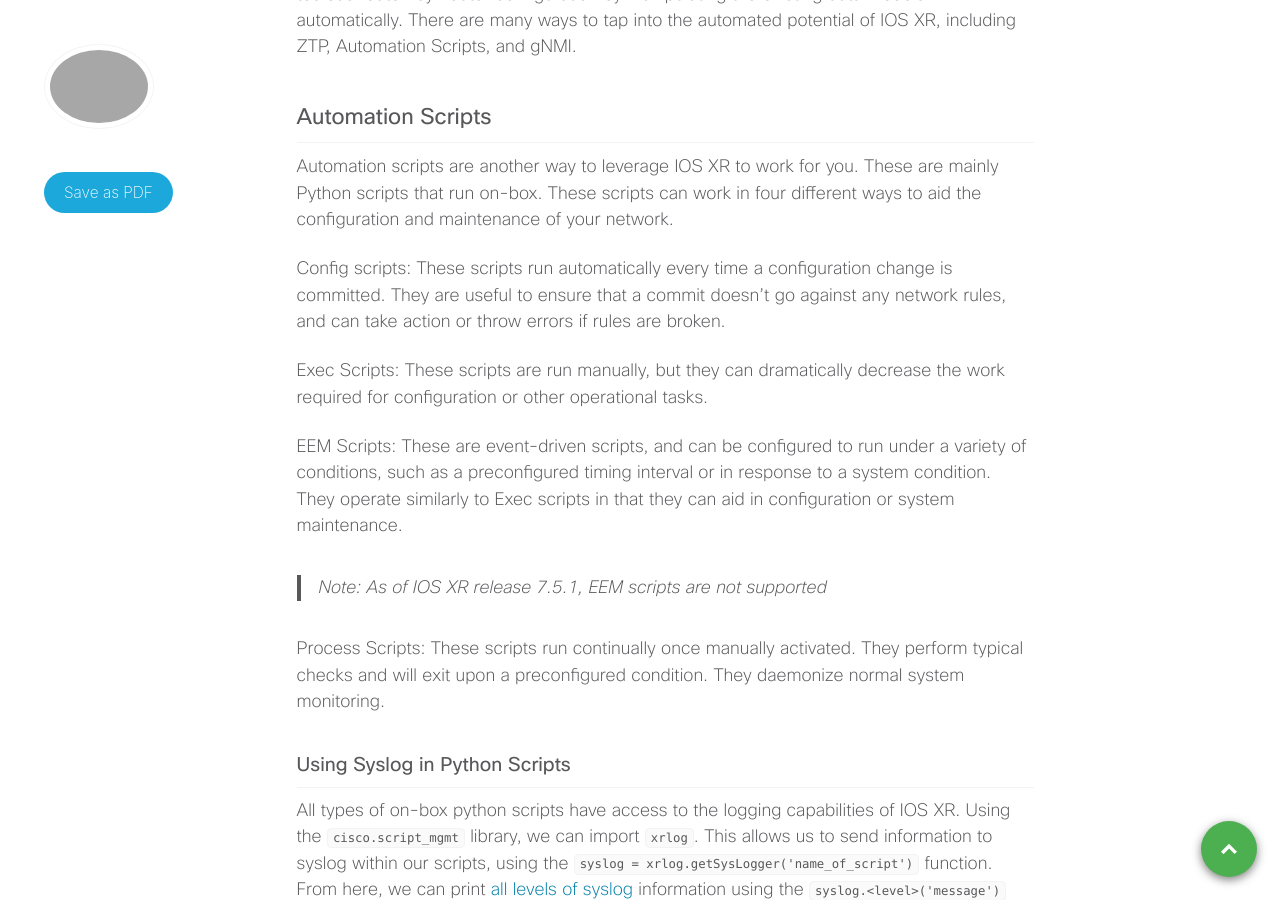
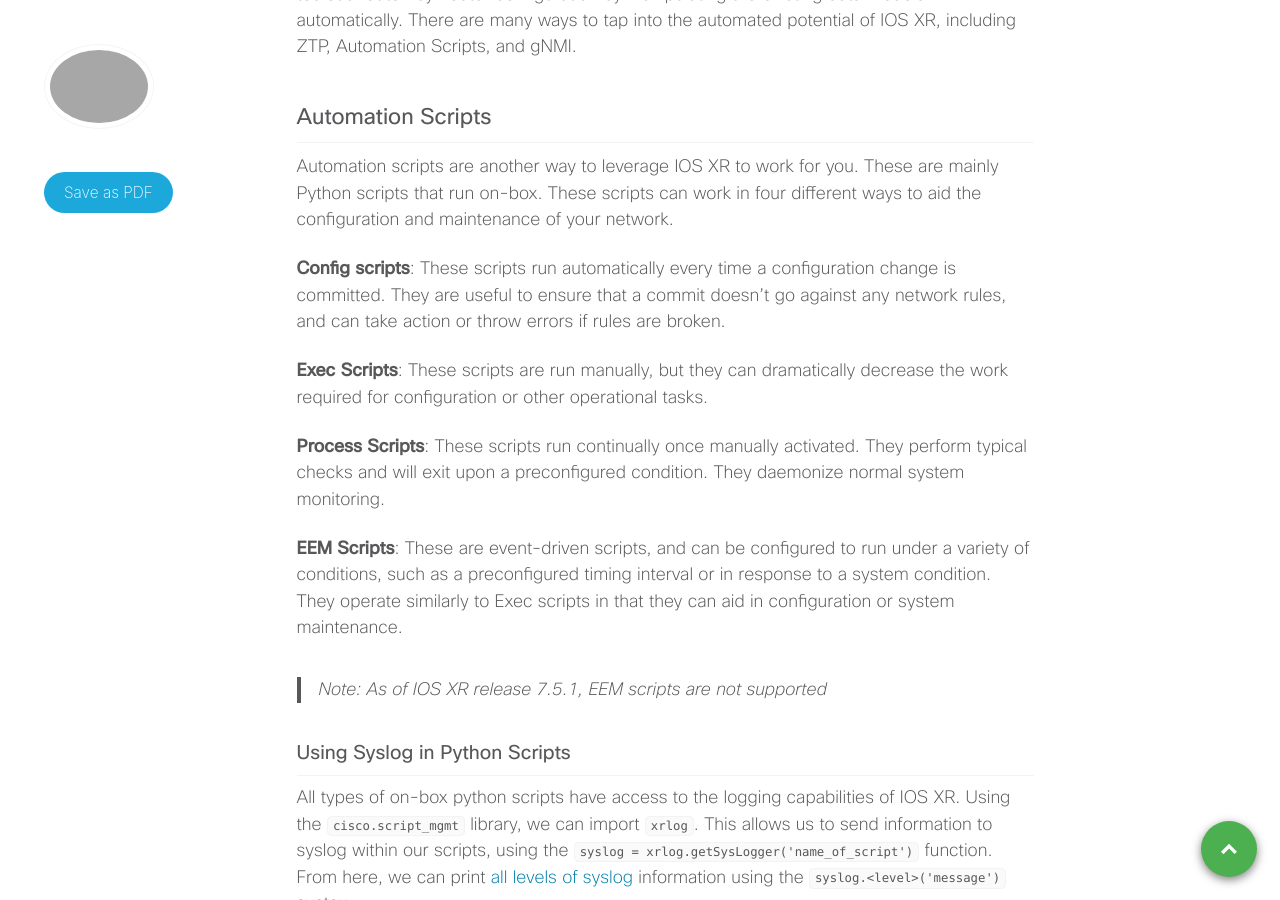
Before and after one commit to xrdocs/device-lifecycle, a Jekyll site: the page built from _blogs/2022-07-08-on-box-python-scripting.md, in a window 1280 px wide and 900 px high, scrolled down 424 px. Built offline with Jekyll 4.4.1, drawn with Linux system fonts in a browser that asks for light colours; comment, search, counter and statistics services are not loaded.

```diff
--- a/_blogs/2022-07-08-on-box-python-scripting.md
+++ b/_blogs/2022-07-08-on-box-python-scripting.md
@@ -15,15 +15,16 @@ Being a network engineer no longer requires poring over CLI commands for hours o
 ## Automation Scripts
 Automation scripts are another way to leverage IOS XR to work for you. These are mainly Python scripts that run on-box. These scripts can work in four different ways to aid the configuration and maintenance of your network.
 
-Config scripts: These scripts run automatically every time a configuration change is committed. They are useful to ensure that a commit doesn’t go against any network rules, and can take action or throw errors if rules are broken.
+**Config scripts**: These scripts run automatically every time a configuration change is committed. They are useful to ensure that a commit doesn’t go against any network rules, and can take action or throw errors if rules are broken.
 
-Exec Scripts: These scripts are run manually, but they can dramatically decrease the work required for configuration or other operational tasks.
+**Exec Scripts**: These scripts are run manually, but they can dramatically decrease the work required for configuration or other operational tasks.
 
-EEM Scripts: These are event-driven scripts, and can be configured to run under a variety of conditions, such as a preconfigured timing interval or in response to a system condition. They operate similarly to Exec scripts in that they can aid in configuration or system maintenance.
+**Process Scripts**: These scripts run continually once manually activated. They perform typical checks and will exit upon a preconfigured condition. They daemonize normal system monitoring.
+
+**EEM Scripts**: These are event-driven scripts, and can be configured to run under a variety of conditions, such as a preconfigured timing interval or in response to a system condition. They operate similarly to Exec scripts in that they can aid in configuration or system maintenance.
 
 > Note: As of IOS XR release 7.5.1, EEM scripts are not supported
 
-Process Scripts: These scripts run continually once manually activated. They perform typical checks and will exit upon a preconfigured condition. They daemonize normal system monitoring.
 
 ### Using Syslog in Python Scripts
 All types of on-box python scripts have access to the logging capabilities of IOS XR. Using the `cisco.script_mgmt` library, we can import `xrlog`. This allows us to send information to syslog within our scripts, using the `syslog = xrlog.getSysLogger('name_of_script')` function. From here, we can print [all levels of syslog](https://www.cisco.com/c/en/us/td/docs/routers/access/wireless/software/guide/SysMsgLogging.html#wp1054858) information using the `syslog.<level>('message')` syntax.
```
